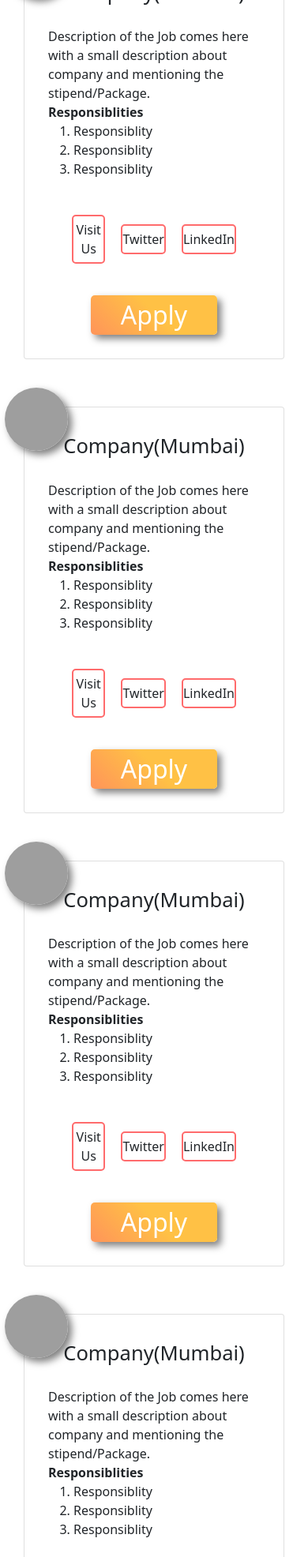
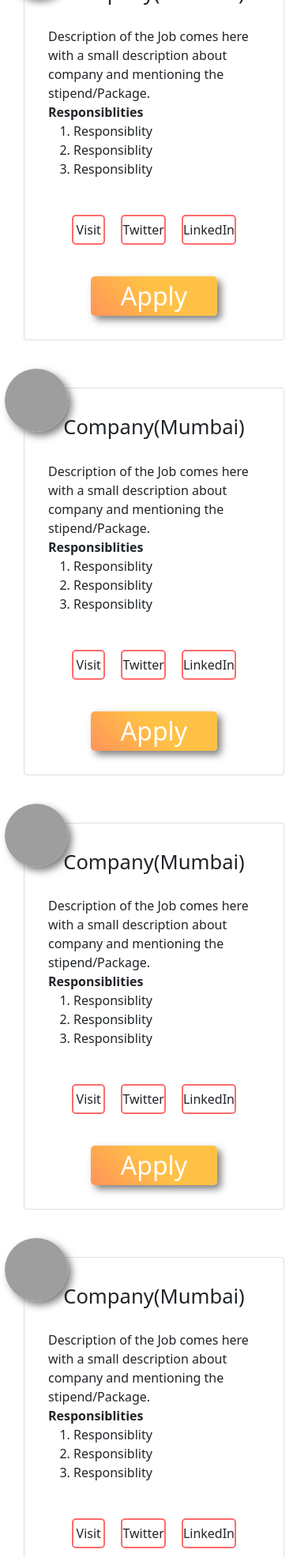
Before and after one commit to soulsayer9029/JobFinderUI, a plain HTML site: page index.html in a window 390 px wide. Shown: the part 2549-4521 px from the top of the page at 79% size. Drawn offline with nearby package versions, Linux system fonts and the light colour scheme; grey boxes are pictures that could not be loaded.

Commit message:
mobile res

```diff
--- a/index.html
+++ b/index.html
@@ -216,7 +216,7 @@
                                                 </ol>
                                                 </div>
                                                 <div class="social">
-                                                <a>Visit Us</a>
+                                                <a>Visit </a>
                                                 <a>Twitter</a>
                                                 <a>LinkedIn</a>
                                                 </div>
@@ -242,7 +242,7 @@
                                                 </ol>
                                                 </div>
                                                 <div class="social">
-                                                <a>Visit Us</a>
+                                                <a>Visit </a>
                                                 <a>Twitter</a>
                                                 <a>LinkedIn</a>
                                                 </div>
@@ -268,7 +268,7 @@
                                                 </ol>
                                                 </div>
                                                 <div class="social">
-                                                <a>Visit Us</a>
+                                                <a>Visit </a>
                                                 <a>Twitter</a>
                                                 <a>LinkedIn</a>
                                                 </div>
@@ -294,7 +294,7 @@
                                                 </ol>
                                                 </div>
                                                 <div class="social">
-                                                <a>Visit Us</a>
+                                                <a>Visit </a>
                                                 <a>Twitter</a>
                                                 <a>LinkedIn</a>
                                                 </div>
@@ -320,7 +320,7 @@
                                                 </ol>
                                                 </div>
                                                 <div class="social">
-                                                <a>Visit Us</a>
+                                                <a>Visit </a>
                                                 <a>Twitter</a>
                                                 <a>LinkedIn</a>
                                                 </div>
@@ -346,7 +346,7 @@
                                                 </ol>
                                                 </div>
                                                 <div class="social">
-                                                <a>Visit Us</a>
+                                                <a>Visit </a>
                                                 <a>Twitter</a>
                                                 <a>LinkedIn</a>
                                                 </div>
--- a/style.css
+++ b/style.css
@@ -377,7 +377,7 @@ nav ul li a:hover{
 
 
 @media(max-width:600px){
-      input{
+      #search{
             width: 270px;
             height:40px;
             border-radius:20px;
@@ -418,7 +418,7 @@ nav ul li a:hover{
             width:120px;
       }
       .form-footer input[type=button]{
-            height:40px;
-            transform: translate(0%,0%);
+            height:26.5px;
+            transform: translate(0%,4%);
       }
 }
```
